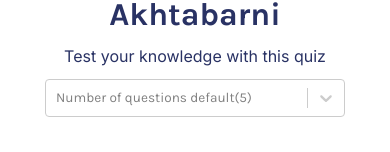
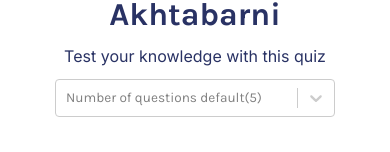
Before and after one commit to Aladdin-Elshamy/Akhtbrat_Quiz_App, a React (Vite) app: page / in a window 390 px wide. Shown: the part 325-477 px from the top of the page. Built offline with nearby package versions, Linux system fonts and the light colour scheme.

Commit message:
first commit

```diff
--- a/src/index.css
+++ b/src/index.css
@@ -120,7 +120,7 @@ main .last-image {
 @media (max-width: 767px) {
   .select{
     width: 80%;
-    max-width: 300px;
+    max-width: 280px;
   }
 }
 .container {
```
